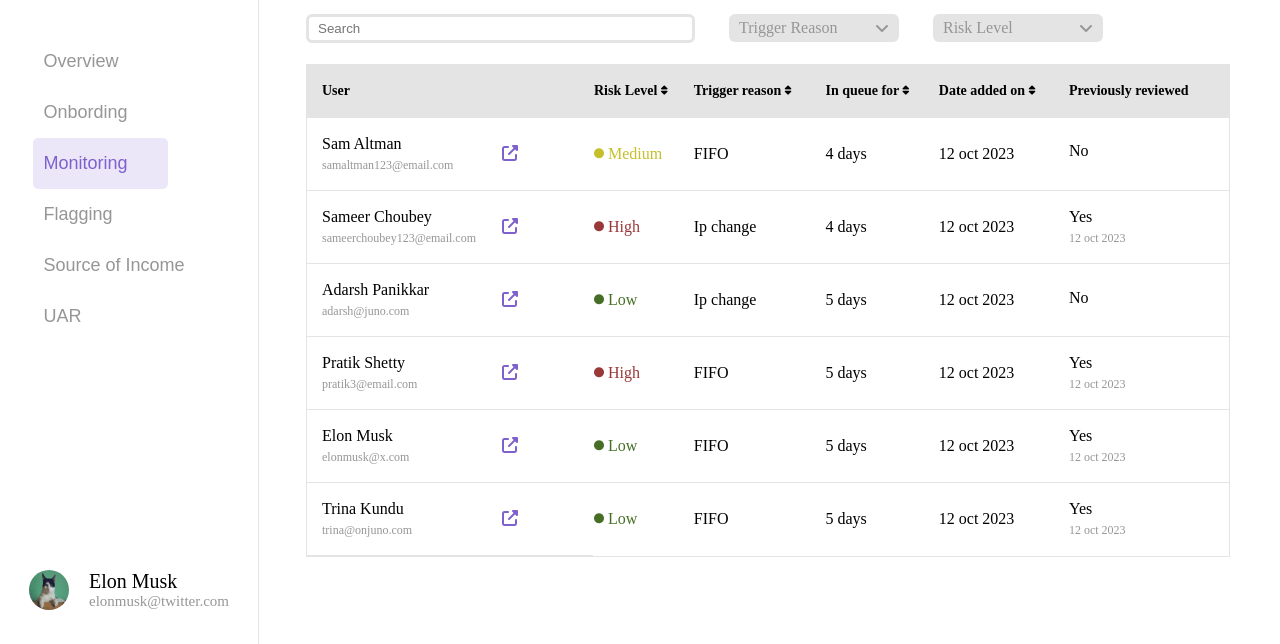
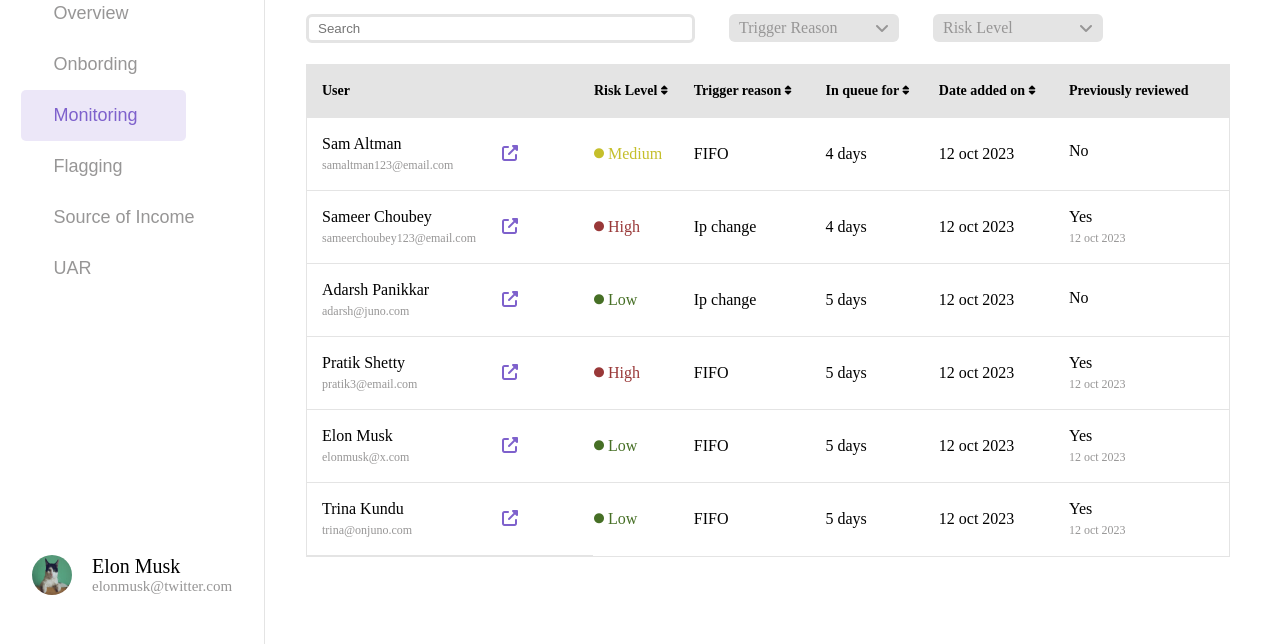
Before and after one commit to MarNawar/Assignment_Juno, a plain HTML site: page index.html in a window 1280 px wide. Shown: the part 156-800 px from the top of the page. Drawn offline with Linux system fonts and the light colour scheme.

Commit message:
bug fixed

```diff
--- a/index.html
+++ b/index.html
@@ -64,7 +64,6 @@
     </div>
   </header>
   <div class="sidebar">
-    <div>
     <div class="container">
       <div><img src="images/logo.png" alt="Logo" class="logo"></div>
       <div><button class="items">Overview</button></div>
@@ -73,7 +72,6 @@
       <div><button class="items">Flagging</button></div>
       <div><button class="items">Source of Income</button></div>
       <div><button class="items">UAR</button></div>
-      </div>
     </div>
     <div class="user">
       <div><img class="pic" src="images/cat.jpg"></div>
--- a/styles.css
+++ b/styles.css
@@ -22,7 +22,6 @@
       top: 0px;
       left: 0px;
       bottom: 0px;
-      width: 258px;
       border: solid;
       border-width: 0px 1px  0px 0px;
       border-color: #E4E4E4;
@@ -33,26 +32,26 @@
       align-items: center;
     }
     .container{
-      padding:48px 32px 32px 32px;
-      /* display: flex;
+      display: flex;
       flex-direction:column;
-      justify-content: space-between; */
-      align-items: center;
+      justify-content: space-around;
+      align-items: flex-start;
     }
     .logo{
       font-size: 24px;
       border-color: #E4E4E4;
-      margin-bottom: 80px;
       width: 150px;
+      padding: 48px 32px 32px 32px;
     }
     .items{
-      padding: 15px 40px 15px 10px;
       font-size: 18px;
       border: none;
       border-radius: 5px;
       background-color: #FFFFFF;
       color: #979696;
       margin-top: 0px;
+      padding: 15px 48px 15px 32px;
+
     }
     .items:hover{
       background-color: rgba(126, 97, 204, 0.15);
@@ -63,6 +62,8 @@
       color: rgb(126, 97, 204);
     }
     .user{
+      padding: 15px 32px 15px 32px;
+
       display: grid;
       grid-template-columns: 50px 1fr;
       align-items: top;
@@ -142,7 +143,6 @@
       border-collapse: collapse;
       border: 1px solid #E4E4E4;
       justify-content: space-around;
-
     }
     .username1{
       font-size: 16px;
@@ -259,7 +259,8 @@
 }
 
 .modal__container {
-    background: #fff;
+    background-color: #E4E4E4;
+    color: #979696;
     width: 560px;
     max-width: 90%;
     padding: 20px;
@@ -268,11 +269,9 @@
     transform: translateY(-100%);
     transition: all .3s ease-in-out;
 }
-
-
-
 .btn__purple {
-width: 300px;
+    width: 300px;
+    border: none;
     background:  #6B46C1;
     padding: 10px 40px;
     color: #fff;
@@ -280,13 +279,12 @@ width: 300px;
     font-size: 18px;
     cursor: pointer;
 }
-
-h2 {
-    margin-bottom: 10px;
+h2{
+  margin-bottom: 10px;
 }
-p {
-    line-height: 1.6;
-    margin-bottom: 20px;
+p{
+  line-height: 1.6;
+  margin-bottom: 20px;
 }
 .action {
     display: flex;
```
Lines whose indentation alone changed are shown as unchanged.
